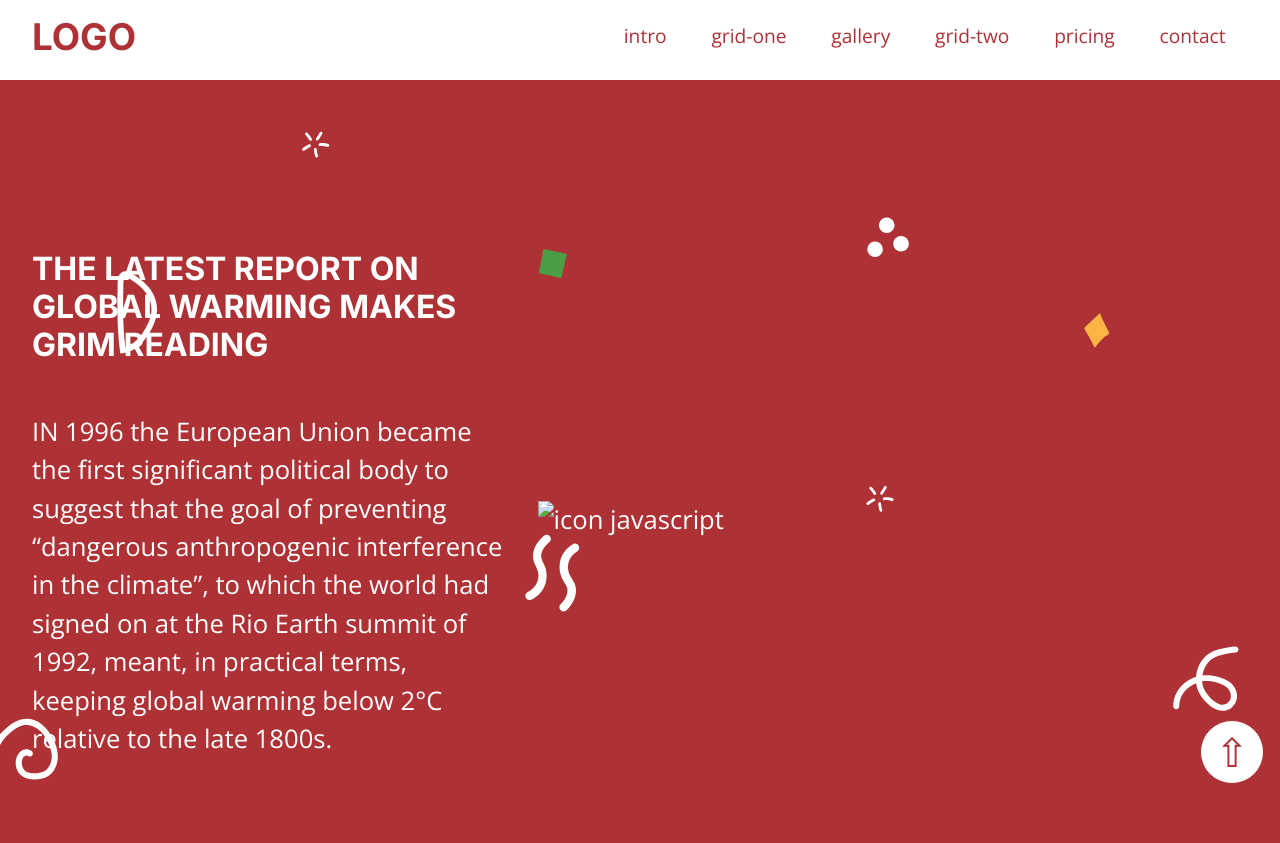
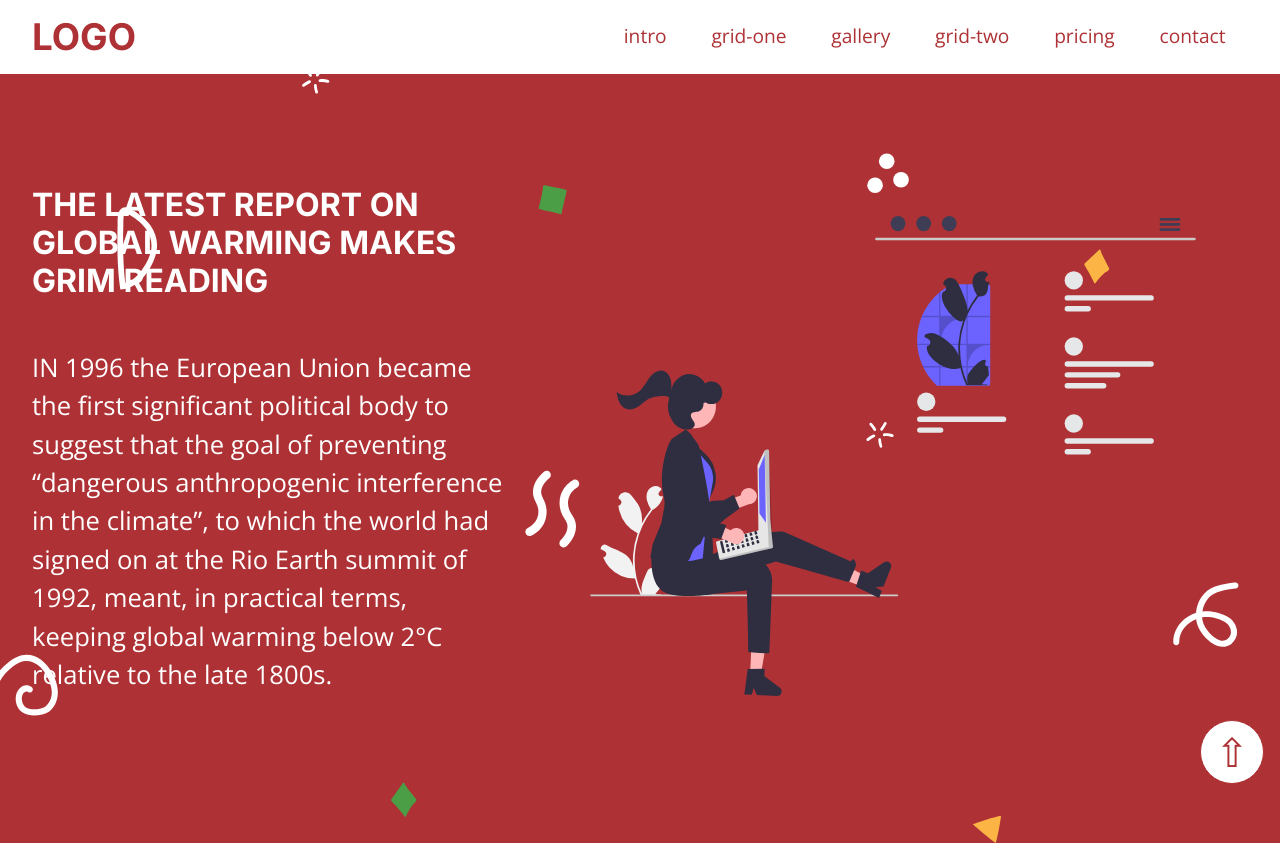
Before and after one commit to pedrovisani/intro-html-css, a plain HTML site: page index.html in a window 1280 px wide. Shown: the top 843 px of the page. Drawn offline with nearby package versions, Linux system fonts and the light colour scheme.

Commit message:
atualizacao commit landing page

```diff
--- a/css/menu.css
+++ b/css/menu.css
@@ -16,7 +16,7 @@
 }
 
 .menu-spacing {
-    height: 5rem;
+    height: 1rem;
 }
 
 .menu h1 {
--- a/css/styles.css
+++ b/css/styles.css
@@ -17,7 +17,13 @@
 .intro-img img,
 .intro-img svg {
     max-width: 100%;
-    height: auto;
+    height: 30rem;
+}
+
+.contact-img img,
+.contact-img svg {
+    max-width: 100%;
+    height: 20rem;
 }
 
 .top3-content {
@@ -86,11 +92,11 @@
 }
 
 .gallery-img img {
-    transition: all 300ms ease-in-out;
+    transition: all 200ms ease-in-out;
 }
 
 .gallery-img img:hover {
-    transform: translate(3%, - 3%) scale(1.2) rotate(5deg);
+    transform: translate(3%, -3%) scale(1.2) rotate(5deg);
 }
 
 .logo {
--- a/index.html
+++ b/index.html
@@ -43,8 +43,8 @@
             </nav>
         </div>
     </aside>
-    <div class="menu-spacing"></div>
-    <section id="home" class="intro section main-bg">
+    <div id="home" class="menu-spacing"></div>
+    <section  class="section main-bg">
         <div class="main-content intro-content">
             <div class="intro-text-content">
                 <h2>The latest report on global warming makes grim reading</h2>
@@ -54,7 +54,7 @@
                     relative to the late 1800s.</p>
             </div>
             <div class="intro-img">
-                <img src="assets/img/javascript.svg" alt="icon javascript">
+                <img src="javascript.svg" alt="icon javascript">
             </div>
         </div>
     </section>
@@ -224,8 +224,8 @@
                 <h2>Contact us</h2>
                 <p>Send your question.</p>
             </div>
-            <div class="intro-img">
-                <img src="assets/img/javascript.svg" alt="icon javascript">
+            <div class="contact-img">
+                <img src="undraw1.svg" alt="icon javascript">
             </div>
             <div class="contact-form">
                 <fieldset class="form-grid">
```
Also changed, not shown: javascript.svg (renamed from img/javascript.svg), undraw1.svg (added).
